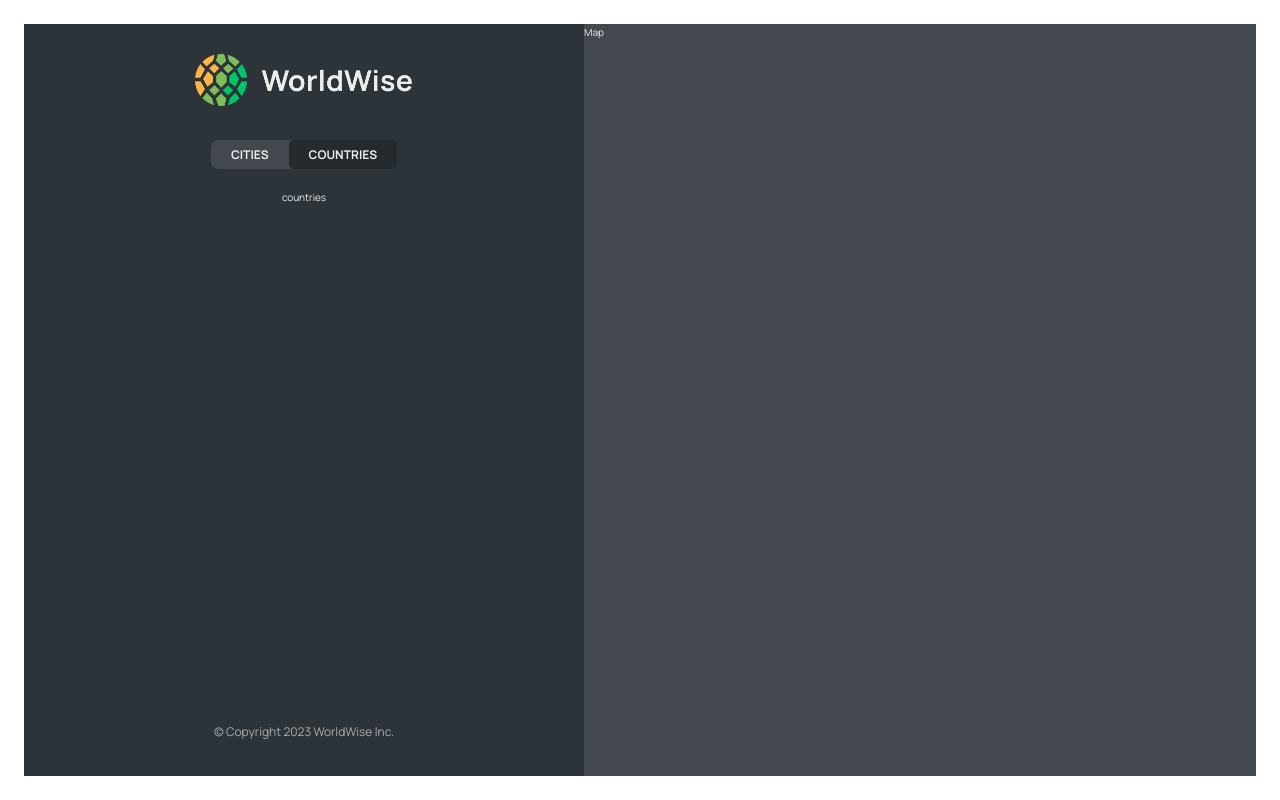
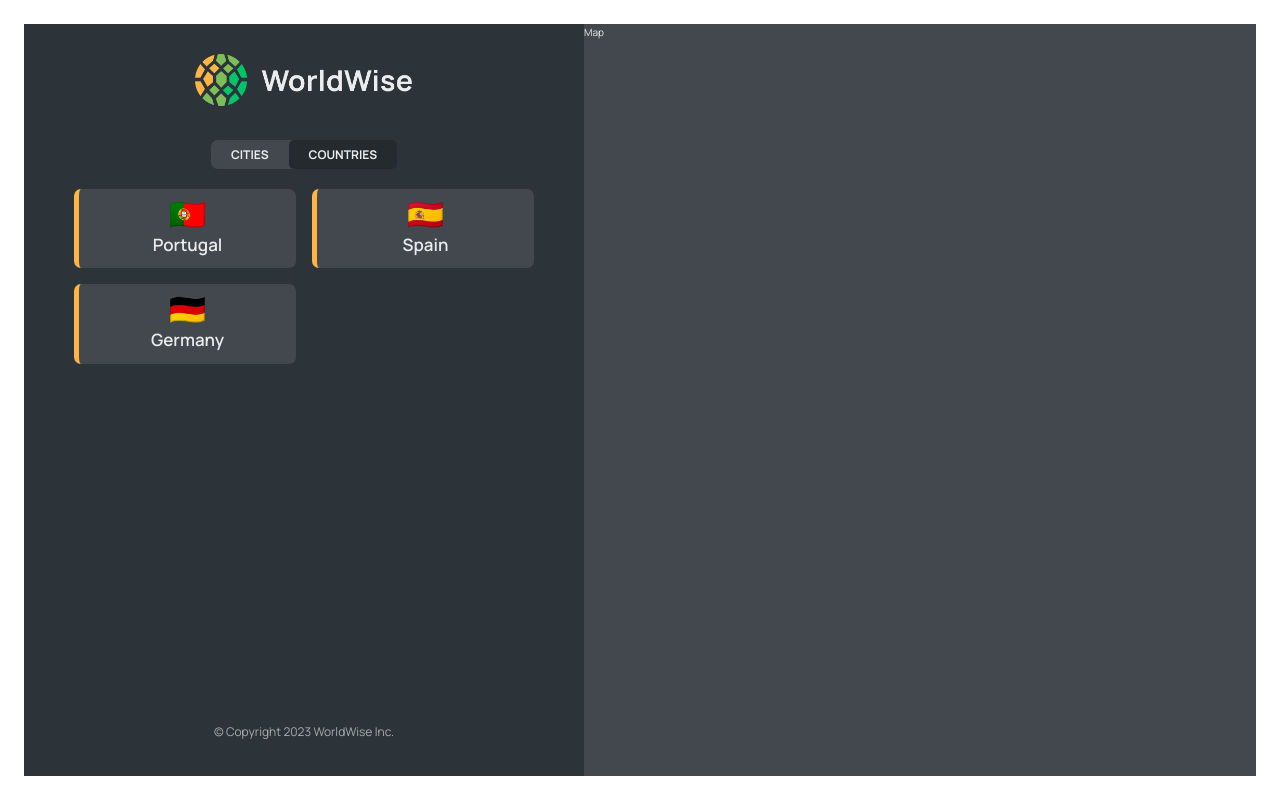
Before and after one commit to HRAWEBDEV/worldwise, a React (Vite) app: page /app/countries in a window 1280 px wide. Built offline with nearby package versions, Linux system fonts and the light colour scheme; data requests are answered from the project's data file.

Commit message:
add country list and country item components

```diff
--- a/src/App.jsx
+++ b/src/App.jsx
@@ -7,6 +7,7 @@ import NotFound from './pages/PageNotFound';
 import Login from './pages/Login';
 import AppLayout from './pages/AppLayout';
 import CityList from './components/CityList';
+import CountryList from './components/CountryList';
 import './index.css';
 const URI_BASE = 'http://localhost:8000';
 
@@ -45,7 +46,10 @@ const App = () => {
       path='cities'
       element={<CityList cities={cities} isLoading={isLoading} />}
      />
-     <Route path='countries' element={<p>countries</p>} />
+     <Route
+      path='countries'
+      element={<CountryList cities={cities} isLoading={isLoading} />}
+     />
      <Route path='forms' element={<p>forms</p>} />
     </Route>
     <Route path='*' element={<NotFound />} />
--- a/src/components/CityList.module.css
+++ b/src/components/CityList.module.css
@@ -2,7 +2,7 @@
  width: 100%;
  height: 65vh;
  list-style: none;
-  overflow-y: scroll;
+ overflow-y: auto;
  overflow-x: hidden;
 
  display: flex;
--- a/src/components/CountryItem.jsx
+++ b/src/components/CountryItem.jsx
@@ -1,12 +1,18 @@
-import styles from "./CountryItem.module.css";
+import styles from './CountryItem.module.css';
+import { cityTypes } from '../../data/cityTypes';
 
 function CountryItem({ country }) {
-  return (
-    <li className={styles.countryItem}>
-      <span>{country.emoji}</span>
-      <span>{country.country}</span>
-    </li>
-  );
+ const { emoji, country: name } = country;
+ return (
+  <li className={styles.countryItem}>
+   <span>{emoji}</span>
+   <span>{name}</span>
+  </li>
+ );
 }
 
+CountryItem.propTypes = {
+ country: cityTypes,
+};
+
 export default CountryItem;
--- /dev/null
+++ b/src/components/CountryList.jsx
@@ -0,0 +1,25 @@
+import styles from './countryList.module.css';
+import { cityTypes } from '../../data/cityTypes';
+import PropTypes from 'prop-types';
+import CountryItem from './CountryItem';
+import Spinner from './Spinner';
+import Message from './Message';
+
+const CountryList = ({ cities, isLoading }) => {
+ if (isLoading) return <Spinner />;
+ if (!cities.length) return <Message message='no cities found' />;
+ return (
+  <ul className={styles.countryList}>
+   {cities.map((city) => {
+    return <CountryItem key={city.id} country={city} />;
+   })}
+  </ul>
+ );
+};
+
+CountryList.propTypes = {
+ cities: PropTypes.arrayOf(cityTypes),
+ isLoading: PropTypes.bool,
+};
+
+export default CountryList;
--- a/src/components/CountryList.module.css
+++ b/src/components/CountryList.module.css
@@ -2,7 +2,7 @@
  width: 100%;
  height: 65vh;
  list-style: none;
-  overflow-y: scroll;
+ overflow-y: auto;
  overflow-x: hidden;
 
  display: grid;
```
Lines whose indentation alone changed are shown as unchanged.
